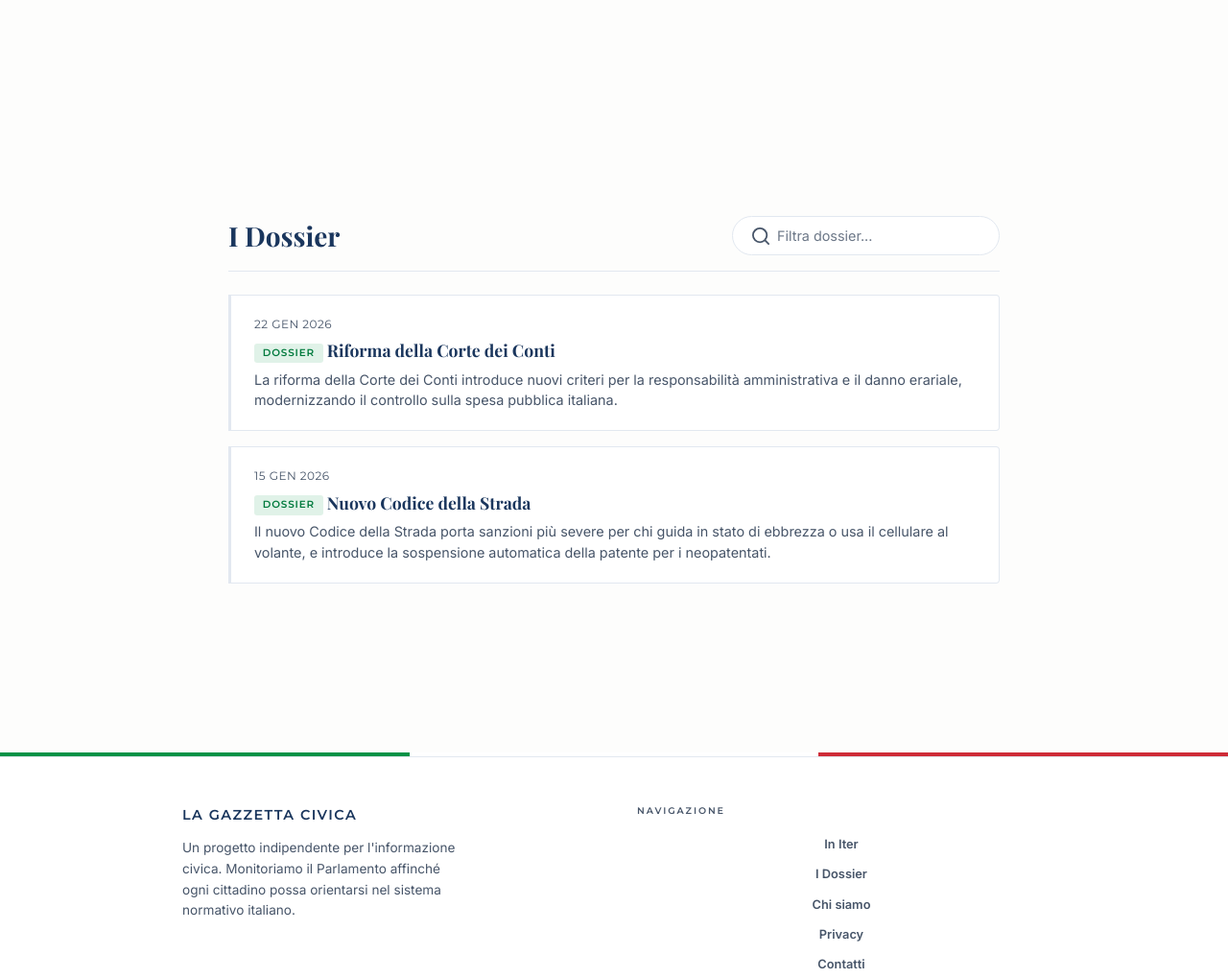
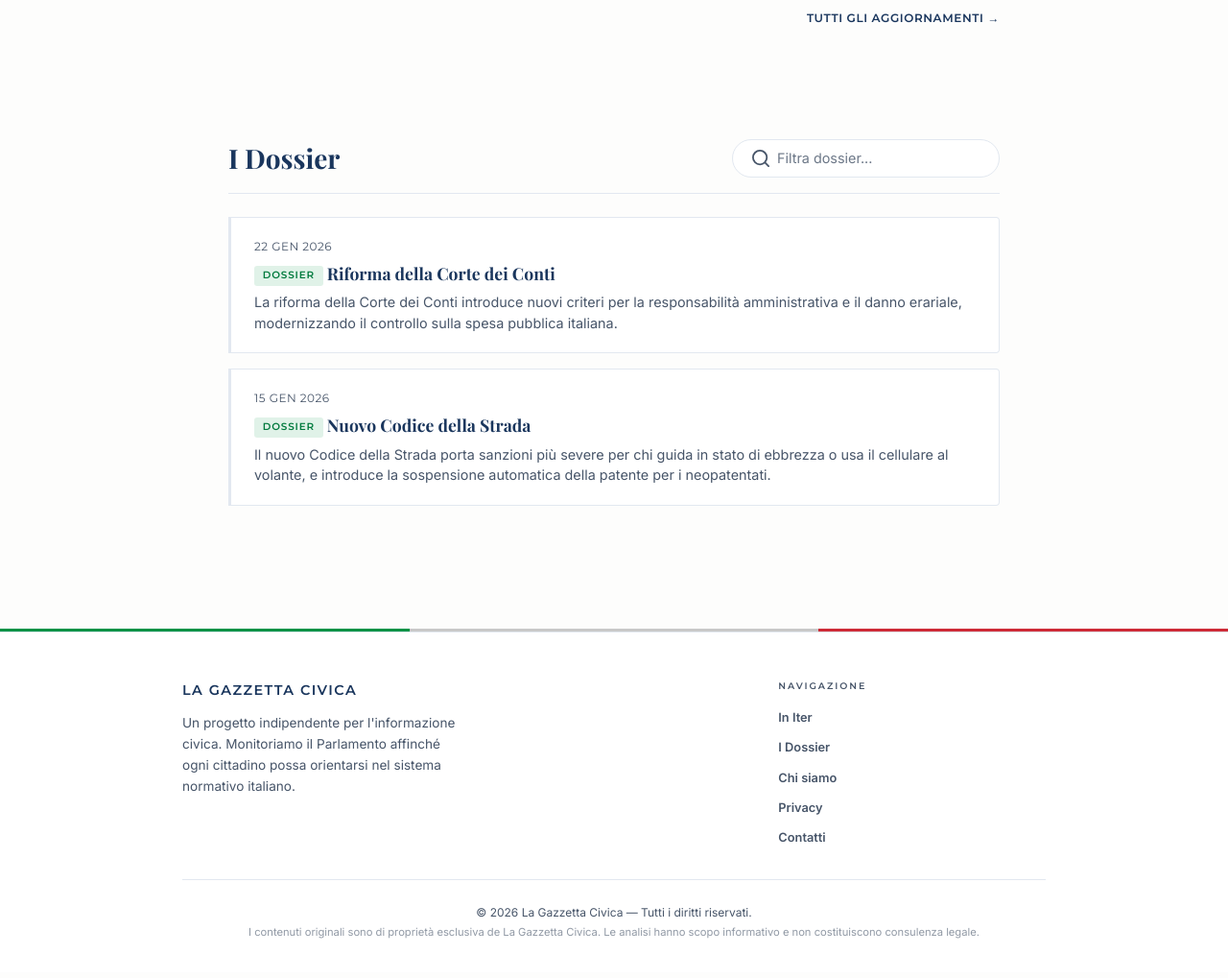
Before and after one commit to andreasavia/gazzetta-civica, an Astro site: page / in a window 1280 px wide. Shown: the part 1318-2337 px from the top of the page at 96% size. Built offline with nearby package versions, Linux system fonts and the light colour scheme; Astro itself is replaced by a stand-in of ours; a web font is replaced by a local one.

Commit message:
fix: UI overhaul - header space-between, tricolor segments, reduced section padding, footer alignment

```diff
--- a/src/layouts/Base.astro
+++ b/src/layouts/Base.astro
@@ -66,13 +66,13 @@
         </div>
       </nav>
     </header>
-    <div class="tricolor-bar"></div>
+    <div class="tricolor-bar"><span class="tricolor-segment tricolor-segment--green"></span><span class="tricolor-segment tricolor-segment--white"></span><span class="tricolor-segment tricolor-segment--red"></span></div>
     <div class="main-wrapper">
       <main {...(type === 'article' ? { 'data-pagefind-filter': 'type:article' } : {})}>
         <slot />
       </main>
     </div>
-    <div class="tricolor-bar tricolor-bar-footer"></div>
+    <div class="tricolor-bar tricolor-bar-footer"><span class="tricolor-segment tricolor-segment--green"></span><span class="tricolor-segment tricolor-segment--white"></span><span class="tricolor-segment tricolor-segment--red"></span></div>
     <footer>
       <div class="footer-top">
         <div class="footer-brand">
--- a/src/pages/index.astro
+++ b/src/pages/index.astro
@@ -418,7 +418,7 @@
 
     /* ── In Iter grid ── */
     .in-iter-section {
-      padding-top: 4rem;
+      padding-bottom: 3rem;
     }
 
     .iter-grid {
@@ -481,18 +481,21 @@
     }
 
     .section-more-link {
-      display: inline-block;
-      margin-top: 1.25rem;
+      display: block;
+      margin-top: 1.5rem;
+      text-align: right;
       font-family: 'Montserrat', sans-serif;
-      font-size: 0.85rem;
-      color: var(--color-muted);
+      font-size: 0.75rem;
+      font-weight: 600;
+      color: var(--color-primary);
       text-decoration: none;
-      transition: color var(--transition-base);
+      letter-spacing: 0.05em;
+      text-transform: uppercase;
+      transition: opacity var(--transition-base);
     }
 
     .section-more-link:hover {
-      color: var(--color-primary);
-      text-decoration: underline;
+      opacity: 0.7;
     }
 
     /* ── I Dossier section header ── */
--- a/src/styles/components.css
+++ b/src/styles/components.css
@@ -10,7 +10,7 @@
   justify-content: flex-start;
   align-items: center;
   text-align: center;
-  padding: 6rem 2rem 0;
+  padding: 5rem 2rem 4rem;
 }
 
 .hero h1 {
@@ -45,7 +45,7 @@
 
 /* Content section */
 .content-section {
-  padding: 7rem 2rem;
+  padding: 4rem 2rem;
   max-width: var(--max-width);
   margin: 0 auto;
 }
@@ -118,6 +118,7 @@
   line-height: 1.5;
   display: -webkit-box;
   -webkit-line-clamp: 2;
+  line-clamp: 2;
   -webkit-box-orient: vertical;
   overflow: hidden;
 }
--- a/src/styles/layout.css
+++ b/src/styles/layout.css
@@ -1,31 +1,43 @@
 header {
   height: var(--header-height);
-  padding: 0 2rem;
+  padding: 0 3rem;
   background: var(--color-surface);
   border-bottom: 1px solid var(--color-border);
   display: flex;
   align-items: center;
+  max-width: 100%;
 }
 
 .tricolor-bar {
-  height: 4px;
-  background: linear-gradient(to right,
-      var(--color-green) 0%, var(--color-green) 33.33%,
-      #ffffff 33.33%, #ffffff 66.66%,
-      var(--color-red) 66.66%, var(--color-red) 100%);
+  height: 3px;
+  display: flex;
   position: sticky;
   top: 0;
   z-index: 1000;
+  overflow: hidden;
 }
 
 .tricolor-bar-footer {
   position: static;
 }
 
-nav {
-  width: 100%;
-  text-align: center;
+.tricolor-segment {
+  flex: 1;
 }
+
+.tricolor-segment--green {
+  background: var(--color-green);
+}
+
+.tricolor-segment--white {
+  background: #c8c8c8;
+}
+
+.tricolor-segment--red {
+  background: var(--color-red);
+}
+
+
 
 .logo {
   display: flex;
@@ -82,8 +94,9 @@
   max-width: var(--max-width);
   margin: 0 auto 2rem;
   display: grid;
-  grid-template-columns: 1fr 1fr;
-  gap: 3rem;
+  grid-template-columns: 2fr 1fr;
+  gap: 4rem;
+  align-items: start;
 }
 
 .footer-logo {
@@ -113,7 +126,8 @@
   letter-spacing: 0.2em;
   color: var(--color-muted);
   display: block;
-  margin-bottom: 1rem;
+  margin-bottom: 0.875rem;
+  text-align: left;
 }
 
 .footer-links {
@@ -136,6 +150,7 @@
   color: var(--color-primary);
 }
 
+
 .footer-legal {
   max-width: var(--max-width);
   margin: 0 auto;
@@ -153,15 +168,16 @@
 .footer-disclaimer {
   font-size: 0.7rem;
   margin-top: 0.3rem;
-  color: var(--color-border);
+  color: var(--color-muted);
+  opacity: 0.6;
 }
 
 .site-nav {
   width: 100%;
   display: flex;
   align-items: center;
-  justify-content: center;
-  gap: 3rem;
+  justify-content: space-between;
+  gap: 2rem;
 }
 
 .nav-links {
```
